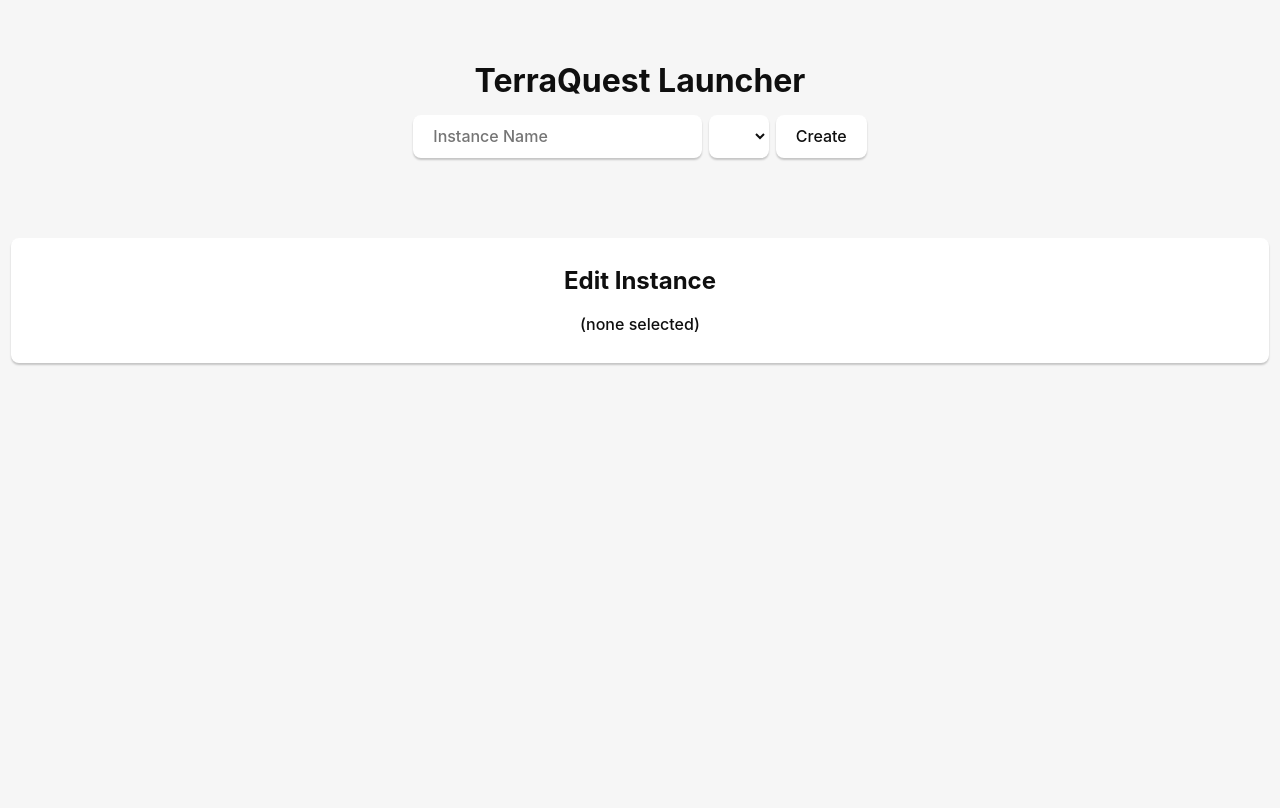
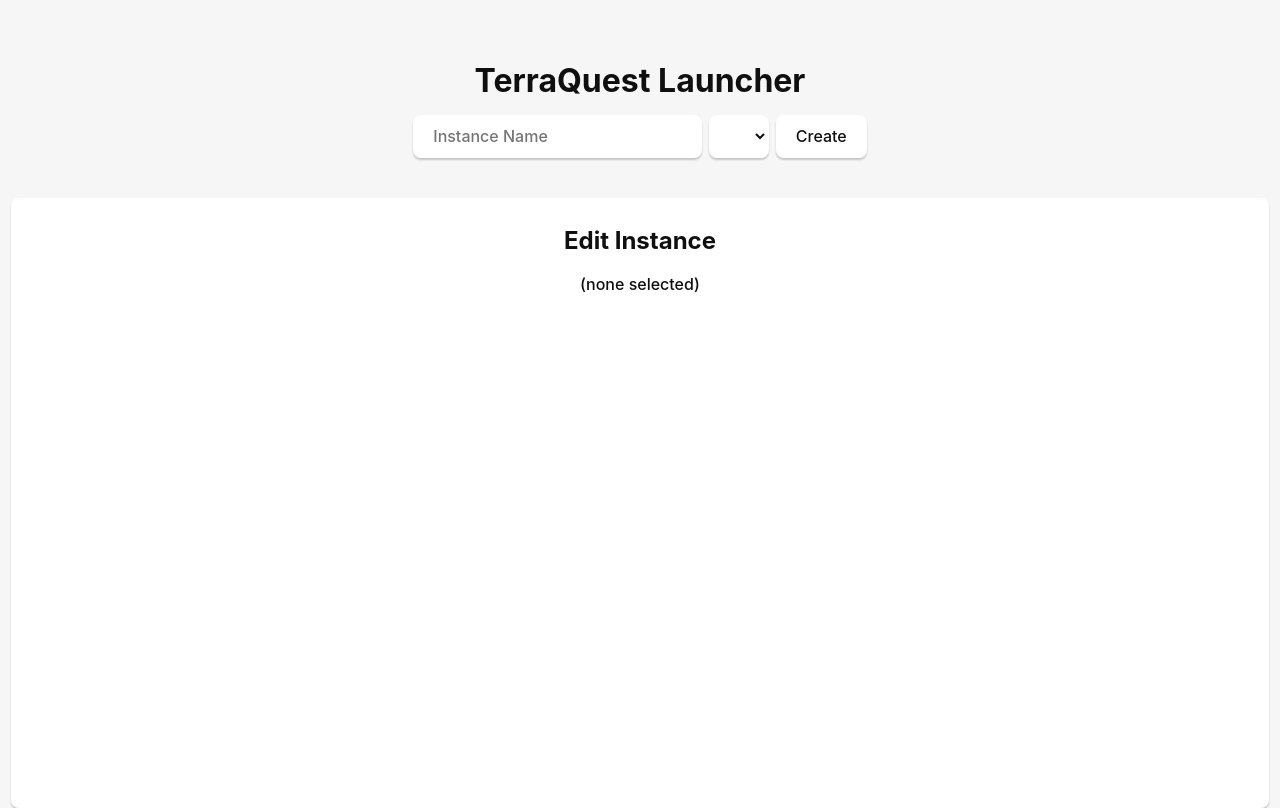
Before and after one commit to Lamby777/tq-launcher, a website built with Vite: page tql_gui/index.html in a window 1280 px wide. Built offline with nearby package versions, Linux system fonts and the light colour scheme.

Commit message:
edit panel grows to take up space

```diff
--- a/tql_gui/index.html
+++ b/tql_gui/index.html
@@ -22,11 +22,8 @@
     </div>
 
     <div class="container">
-        <div id="instances"></div>
-    </div>
-
-    <div class="container">
-        <div id="edit-panel">
+        <div id="instances" class="row"></div>
+        <div id="cpanel" class="row">
             <h2>Edit Instance</h2>
             <p>(none selected)</p>
             <!---->
--- a/tql_gui/src/styles.css
+++ b/tql_gui/src/styles.css
@@ -14,13 +14,35 @@
     -webkit-text-size-adjust: 100%;
 }
 
+html,
+body {
+    height: 100%;
+}
+
+body {
+    display: flex;
+    flex-direction: column;
+    overflow: hidden;
+}
+
+body .container:last-of-type {
+    flex-grow: 1;
+    padding-bottom: -10vh;
+}
+
 .container {
+    flex: none;
     margin: 0;
     padding-top: 5vh;
     display: flex;
     flex-direction: column;
     justify-content: center;
     text-align: center;
+}
+
+div#cpanel {
+    display: inline;
+    flex-grow: 1;
 }
 
 .row {
@@ -50,7 +72,7 @@ h1 {
 input,
 select,
 div.instance-box,
-div#edit-panel,
+div#cpanel,
 button {
     border-radius: 8px;
     border: 1px solid transparent;
@@ -112,14 +134,14 @@ button:active {
     input,
     select,
     div.instance-box,
-    div#edit-panel,
+    div#cpanel,
     button {
         background-color: #0f0f0f98;
     }
 
     input,
     div.instance-box,
-    div#edit-panel,
+    div#cpanel,
     button {
         color: #ffffff;
     }
```
